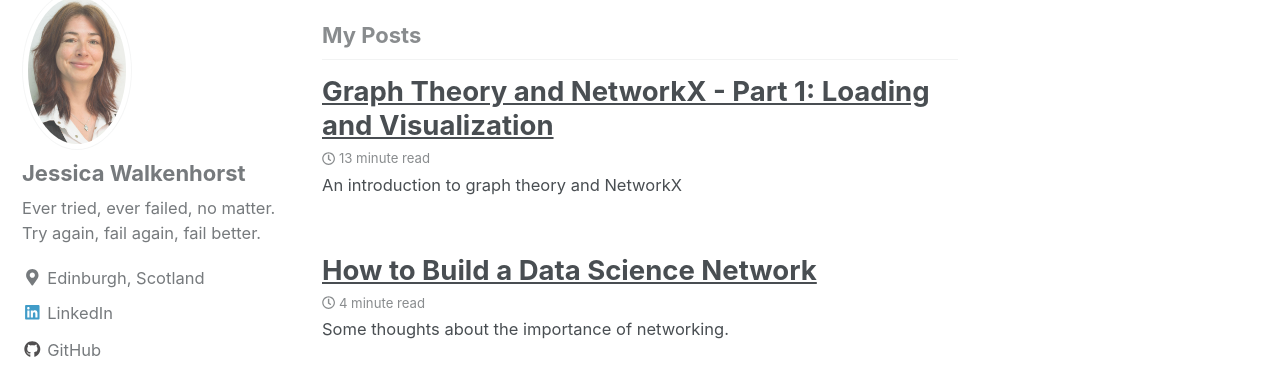
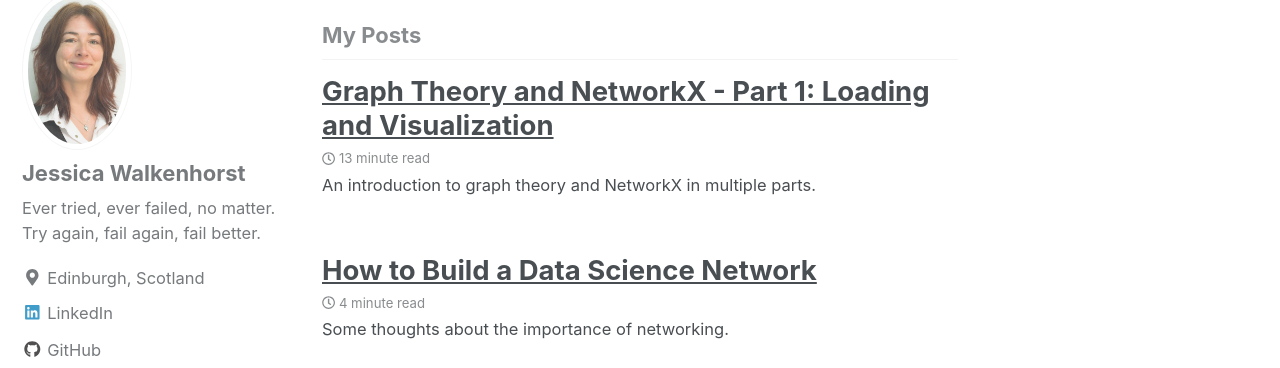
Before and after one commit to walkenho/walkenho.github.io, a Jekyll site: the page built from index.html, in a window 1280 px wide and 900 px high. Shown: the part 153-521 px from the top of the window. Built offline with Jekyll 4.4.1, drawn with Linux system fonts in a browser that asks for light colours; nearby versions of some CDN libraries; the list of posts is cut into pages by our own code.

Commit message:
Finalizing excerpt.

```diff
--- a/_posts/2018-08-14-graph-theory-and-networkX-part1.md
+++ b/_posts/2018-08-14-graph-theory-and-networkX-part1.md
@@ -5,7 +5,7 @@ tags:
   - graph theory
   - python
   - networkX
-excerpt: An introduction to graph theory and NetworkX
+excerpt: An introduction to graph theory and NetworkX in multiple parts.
 ---
 
 This is the first post in a series of blogposts about graph theory and NetworkX. In this series of blogposts, I will give a short (and very basic!) introduction into some of the basic concepts and terminology found in graph theory and show how to practically carry out some of the related calculations using the python library NetworkX.
```
